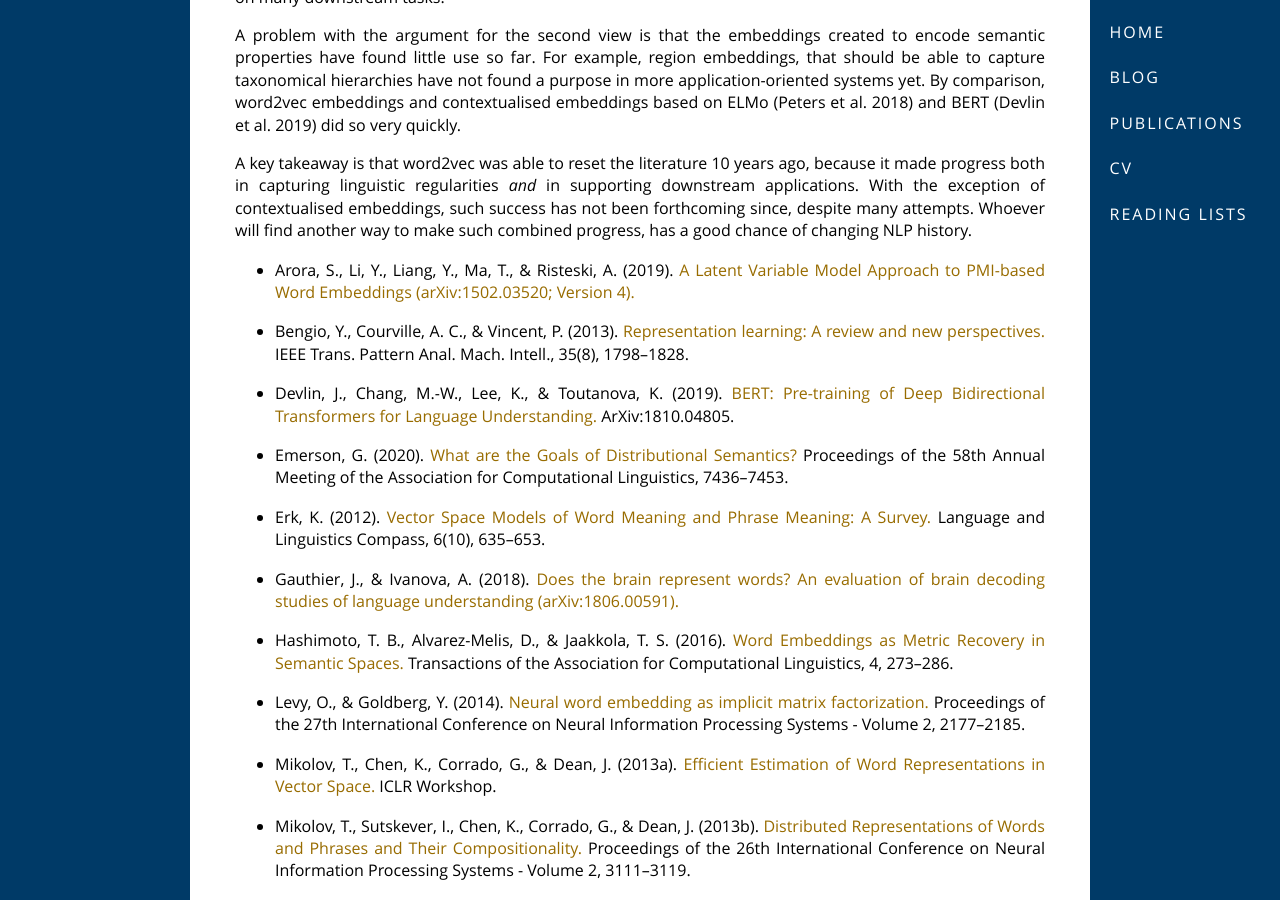
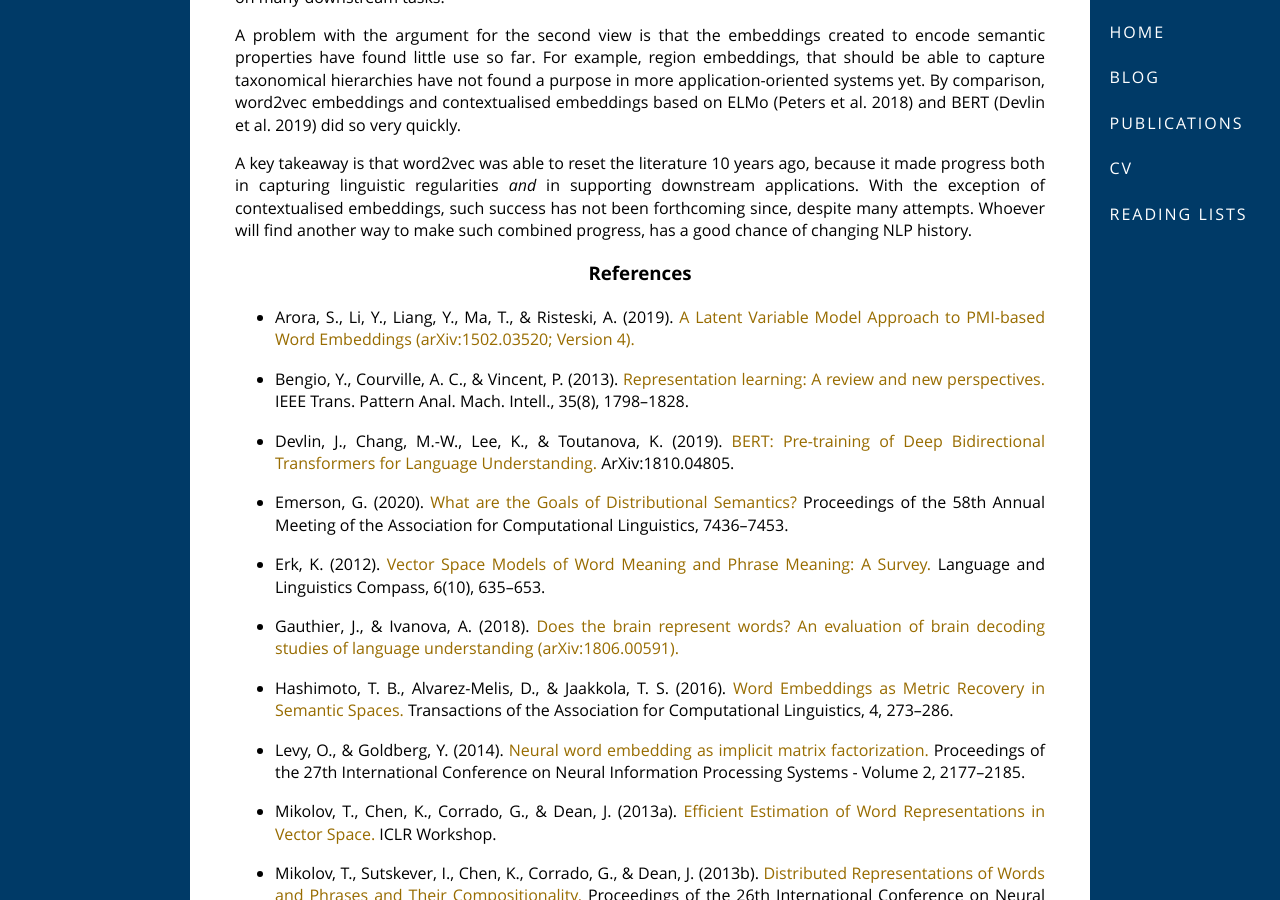
Before and after one commit to dstrohmaier/dstrohmaier.github.io, a Jekyll site: the page built from posts/_posts/2023-02-01-10-years-of-word2vec.md, in a window 1280 px wide and 900 px high, scrolled down 2098 px. Built offline with Jekyll 4.4.1, drawn with Linux system fonts in a browser that asks for light colours; formulas are drawn with MathJax 3.

Commit message:
Added missing references headline

```diff
--- a/posts/_posts/2023-02-01-10-years-of-word2vec.md
+++ b/posts/_posts/2023-02-01-10-years-of-word2vec.md
@@ -61,6 +61,9 @@ A key takeaway is that word2vec was able to reset the literature 10 years ago, b
 <!-- Following word2vec the general, although not only approach, to creating embeddings has been to use distributional information, i.e. how likely is a word to occur in the context of another. That, however, is certainly not a task which only required information about word meaning. Syntactic regularities obviously play a role. The reverse also holds, not all aspects of word meaning might be well captured by distributional information. -->
 
 
+### References
+
+
 - Arora, S., Li, Y., Liang, Y., Ma, T., & Risteski, A. (2019). [A Latent Variable Model Approach to PMI-based Word Embeddings (arXiv:1502.03520; Version 4).](https://doi.org/10.48550/arXiv.1502.03520)
 
 - Bengio, Y., Courville, A. C., & Vincent, P. (2013). [Representation learning: A review and new perspectives.]( https://doi.org/10.1109/TPAMI.2013.50) IEEE Trans. Pattern Anal. Mach. Intell., 35(8), 1798–1828.
```
